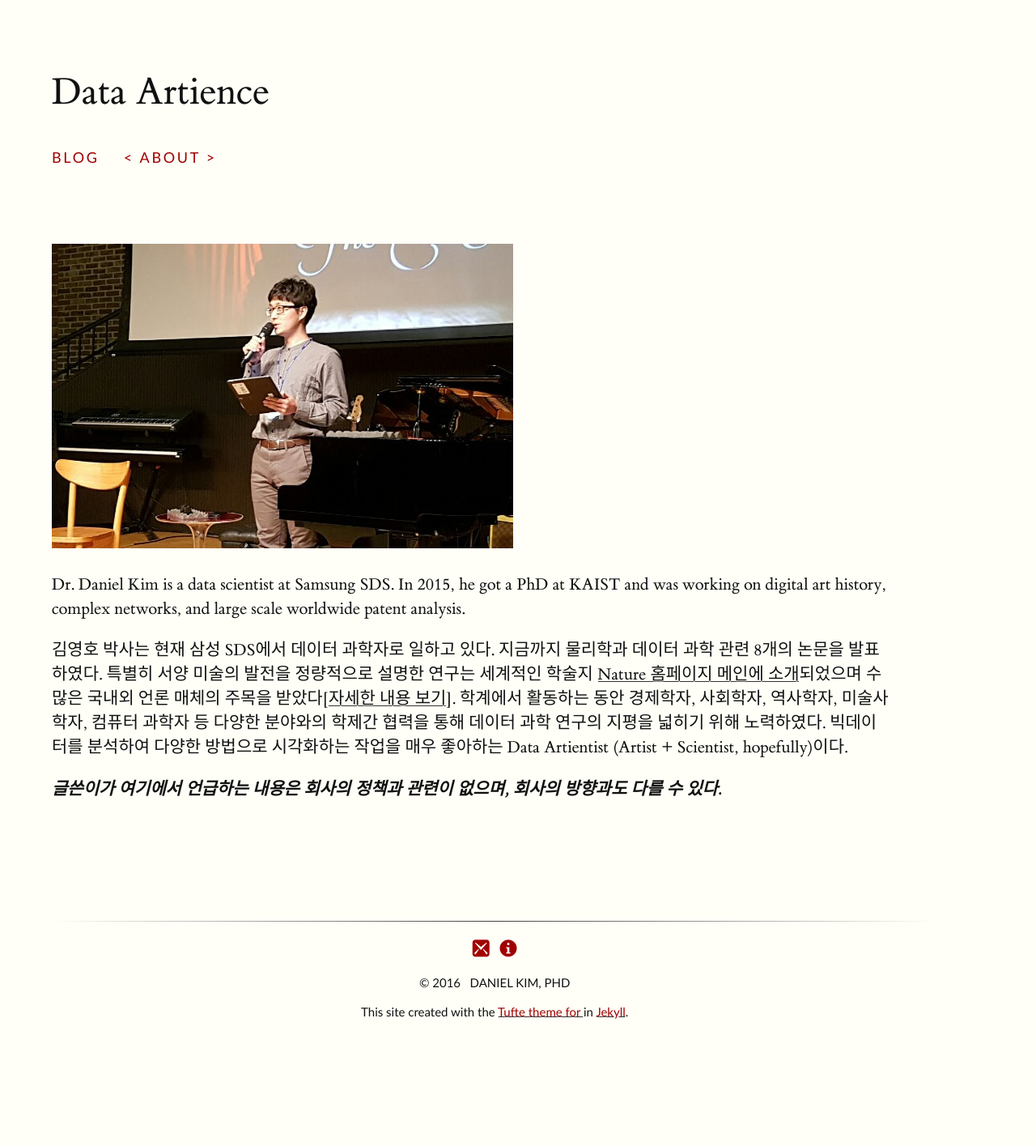
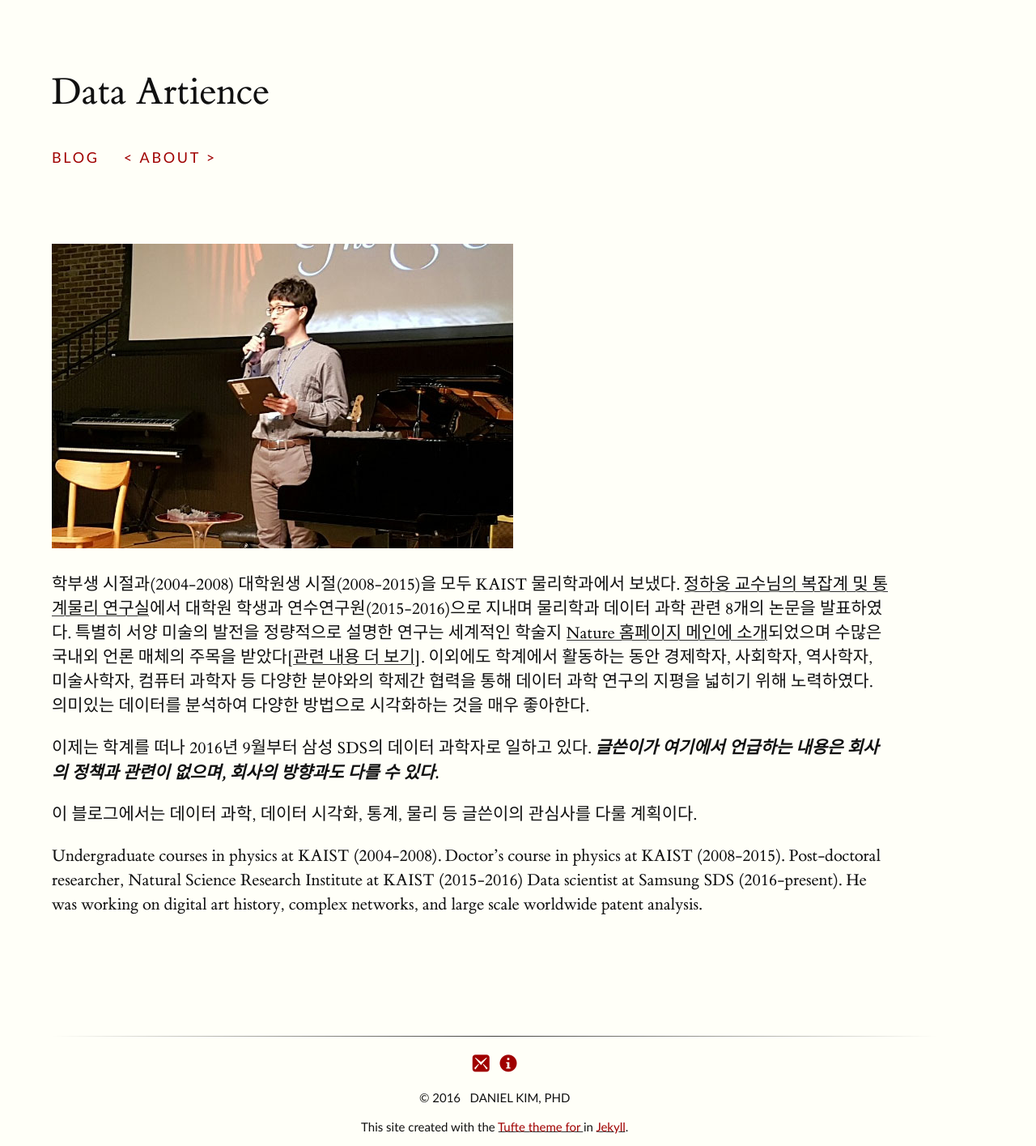
Before and after one commit to danielykim/danielykim.github.io, a Jekyll site: the page built from about/index.md, in a window 1280 px wide. Shown: the whole page at 81% size. Built offline with Jekyll 4.4.1, drawn with Linux system fonts in a browser that asks for light colours; before the commit the page ends 1273 px from its top, so only the background shows below that.

Commit message:
modify about/index.md

```diff
--- a/_config.yml
+++ b/_config.yml
@@ -14,7 +14,7 @@
 editor: gvim
 
 # Short bio or description (displayed in the header)
-description: Data Artientist
+description: Under construction
 
 # URL of your avatar or profile pic (you could use your GitHub profile pic)
 avatar: https://avatars3.githubusercontent.com/u/17574076?v=3&s=460
@@ -26,7 +26,7 @@
 # Includes an icon in the footer for each username you enter
 footer-links:
   dribbble:
-  email:
+  email: daniel.youngho.kim@gmail.com
   facebook:
   flickr:
   github:
--- a/about/index.md
+++ b/about/index.md
@@ -5,8 +5,16 @@
 
 ![Daniel Kim]({{ site.baseurl }}/images/myphoto.jpg)
 
-Dr. Daniel Kim is a data scientist at Samsung SDS. In 2015, he got a PhD at KAIST and was working on digital art history, complex networks, and large scale worldwide patent analysis.
+학부생 시절과(2004-2008) 대학원생 시절(2008-2015)을 모두 KAIST 물리학과에서 보냈다. [정하웅 교수님의 복잡계 및 통계물리 연구실](http://stat.kaist.ac.kr/)에서 대학원 학생과 연수연구원(2015-2016)으로 지내며 물리학과 데이터 과학 관련 8개의 논문을 발표하였다. 특별히 서양 미술의 발전을 정량적으로 설명한 연구는 세계적인 학술지 [Nature 홈페이지 메인에 소개](http://www.danielykim.me/images/Nature_main_20141211.png)되었으며 수많은 국내외 언론 매체의 주목을 받았다[[관련 내용 더 보기]](http://danielykim.me/papers/DKim2014/). 이외에도 학계에서 활동하는 동안 경제학자, 사회학자, 역사학자, 미술사학자, 컴퓨터 과학자 등 다양한 분야와의 학제간 협력을 통해 데이터 과학 연구의 지평을 넓히기 위해 노력하였다. 의미있는 데이터를 분석하여 다양한 방법으로 시각화하는 것을 매우 좋아한다.
 
-김영호 박사는 현재 삼성 SDS에서 데이터 과학자로 일하고 있다. 지금까지 물리학과 데이터 과학 관련 8개의 논문을 발표하였다. 특별히 서양 미술의 발전을 정량적으로 설명한 연구는 세계적인 학술지 [Nature 홈페이지 메인에 소개](http://www.danielykim.me/images/Nature_main_20141211.png)되었으며 수많은 국내외 언론 매체의 주목을 받았다[[자세한 내용 보기]](http://danielykim.me/papers/DKim2014/). 학계에서 활동하는 동안 경제학자, 사회학자, 역사학자, 미술사학자, 컴퓨터 과학자 등 다양한 분야와의 학제간 협력을 통해 데이터 과학 연구의 지평을 넓히기 위해 노력하였다. 빅데이터를 분석하여 다양한 방법으로 시각화하는 작업을 매우 좋아하는 Data Artientist (Artist + Scientist, hopefully)이다.
+이제는 학계를 떠나 2016년 9월부터 삼성 SDS의 데이터 과학자로 일하고 있다.
+***글쓴이가 여기에서 언급하는 내용은 회사의 정책과 관련이 없으며, 회사의 방향과도 다를 수 있다.***
 
-***글쓴이가 여기에서 언급하는 내용은 회사의 정책과 관련이 없으며, 회사의 방향과도 다를 수 있다.***
+이 블로그에서는 데이터 과학, 데이터 시각화, 통계, 물리 등 글쓴이의 관심사를 다룰 계획이다.
+
+
+Undergraduate courses in physics at KAIST (2004-2008).
+Doctor's course in physics at KAIST (2008-2015).
+Post-doctoral researcher, Natural Science Research Institute at KAIST (2015-2016)
+Data scientist at Samsung SDS (2016-present).
+He was working on digital art history, complex networks, and large scale worldwide patent analysis.
```
